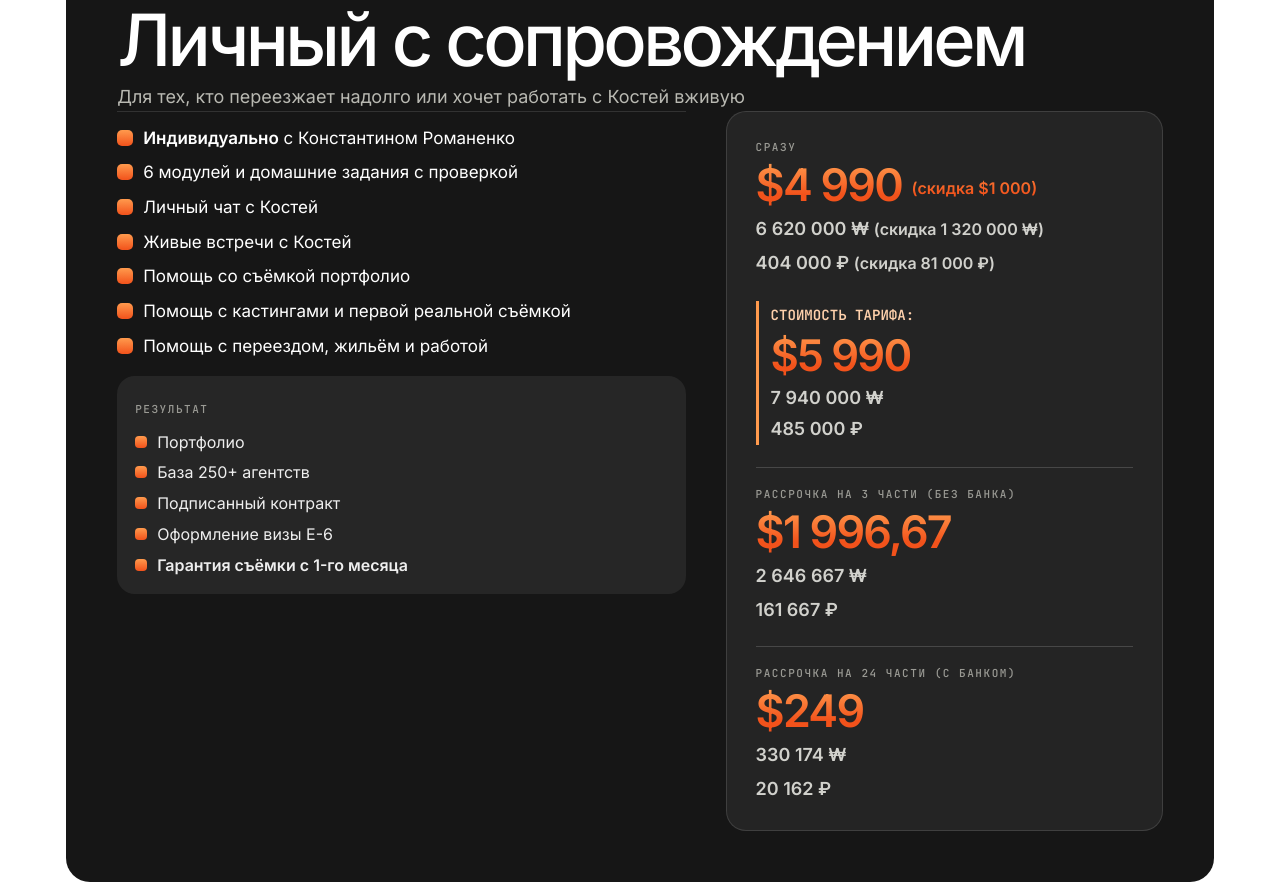
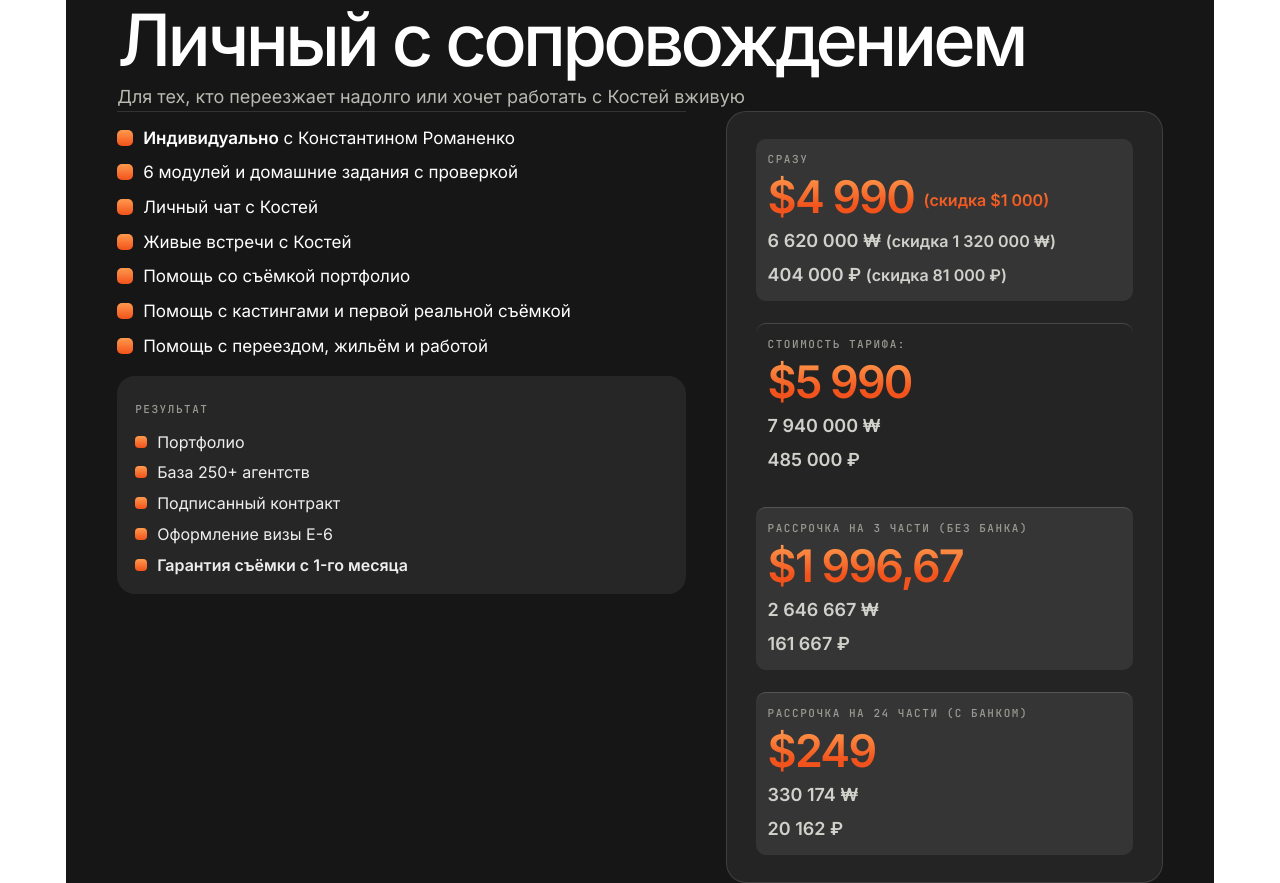
Before and after one commit to ivanlozhkin888/actor-dictionary, a plain HTML site: page asia4ever/tarify.html in a window 1280 px wide. Shown: the part 4443-5326 px from the top of the page. Drawn offline with Linux system fonts and the light colour scheme.

Commit message:
Use uniform price styling and subtly lighten other payment option backgrounds

```diff
--- a/asia4ever/tarify.html
+++ b/asia4ever/tarify.html
@@ -524,14 +524,10 @@ td.pay{white-space:normal}
 
 .pbox .price-upfront{display:flex;align-items:baseline;gap:8px;flex-wrap:nowrap}.pbox .price-upfront s{font:inherit;color:inherit;white-space:nowrap}
 
-/* Main price: compact accent line, no enclosing box. */
-.pbox .price-option.price-total{margin-top:20px;padding:4px 0 4px 12px;border:0;border-left:3px solid var(--o2);border-radius:0;background:transparent;box-shadow:none}
-.pbox .price-total .rl{font-size:clamp(12px,1.1vw,15px);font-weight:700;color:var(--ink);letter-spacing:0;white-space:nowrap}
-.pbox .price-option.price-total .now{font-size:clamp(36px,3.4vw,54px);line-height:1.1;white-space:nowrap;overflow-wrap:normal}
-.pbox .price-option.price-total .cur{font-size:18px;line-height:1.35;white-space:nowrap}
-.best .pbox .price-option.price-total{background:transparent;border-color:#ff9a4d;box-shadow:none}
-.best .pbox .price-total .rl{color:#ffd1ac}
-@media(max-width:480px){.pbox .price-option.price-total{padding:4px 0 4px 10px}.pbox .price-option.price-total .now{font-size:36px}}
+/* Uniform price typography; other payment options have a subtly lighter background. */
+.pbox .price-option{padding:12px;border-radius:10px}
+.pbox .price-option:not(.price-total){background:rgba(255,255,255,.08)}
+.pbox .price-option.price-total{background:transparent}
 </style>
 <section class="sec" id="results" aria-labelledby="h-res" style="padding-top:0">
   <div class="haze" style="width:1100px;height:900px;left:50%;top:0;transform:translateX(-50%)" aria-hidden="true"></div>
```
